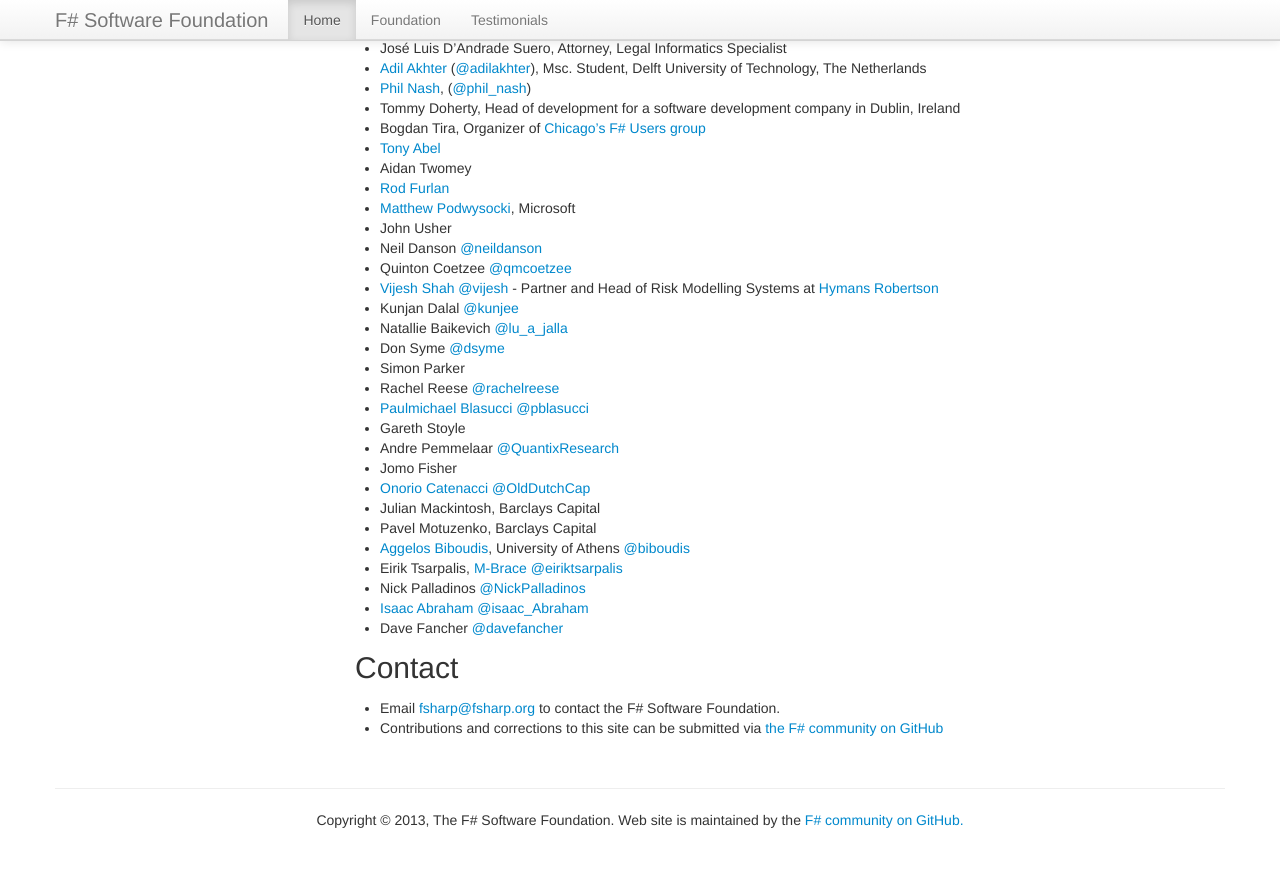
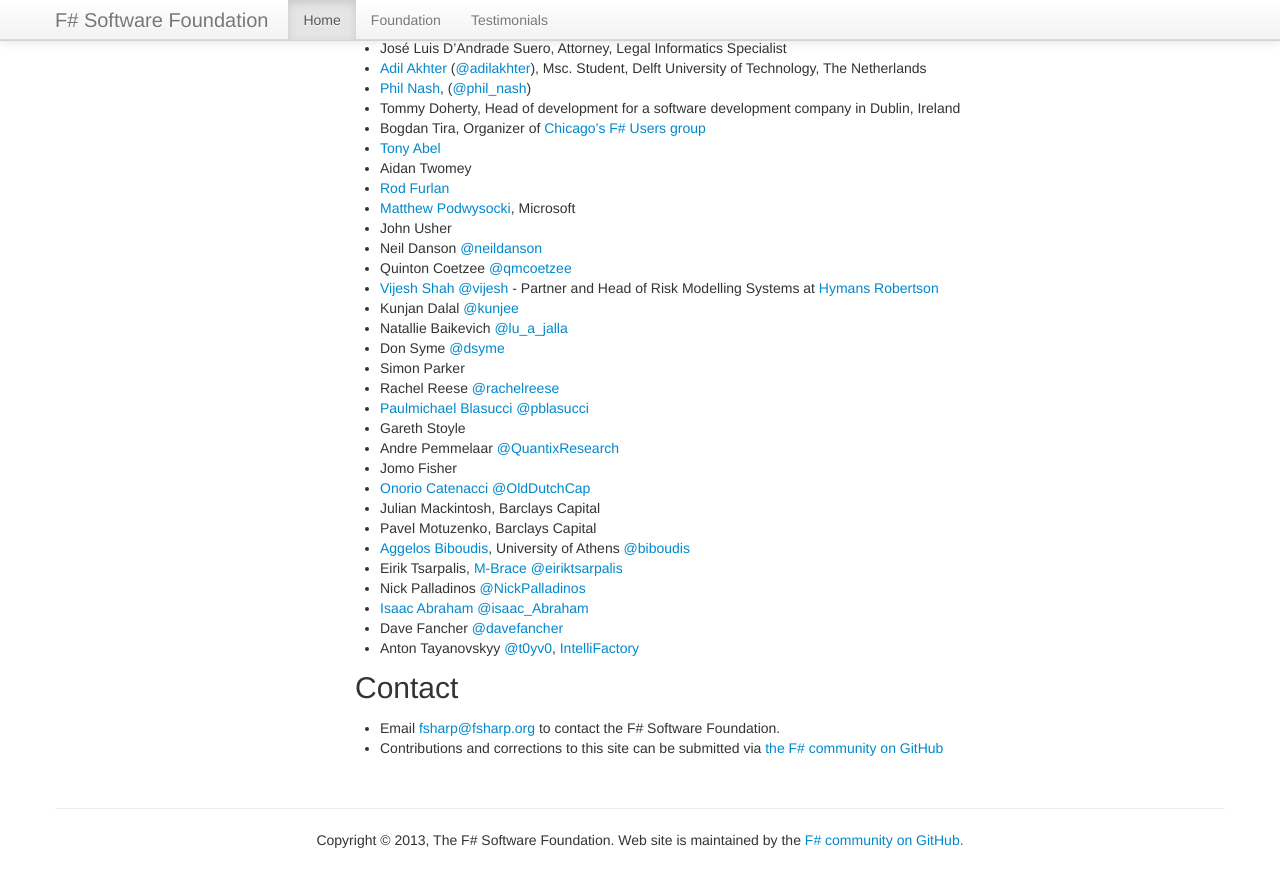
Before and after one commit to fsharp/fsharp.org, a Jekyll site: the page built from foundation.md, in a window 1280 px wide and 900 px high, scrolled down 3084 px. Shown: the top 887 px of the window. Built offline with Jekyll 4.4.1, drawn with Linux system fonts in a browser that asks for light colours; nearby versions of some CDN libraries; some web fonts are replaced; comment, search, counter and statistics services are not loaded.

Commit message:
Added myself (t0yv0)

```diff
--- a/foundation.md
+++ b/foundation.md
@@ -154,6 +154,7 @@ See the current [list of affiliated technical groups](/technical-groups) and [us
  * Nick Palladinos [@NickPalladinos](https://twitter.com/NickPalladinos)
  * [Isaac Abraham](http://cockneycoder.wordpress.com/) [@isaac_Abraham](http://twitter.com/isaac_Abraham)
  * Dave Fancher [@davefancher](http://twitter.com/davefancher)
+ * Anton Tayanovskyy [@t0yv0](http://twitter.com/t0yv0), [IntelliFactory](http://intellifactory.com)
 
 ## Contact
 
```
